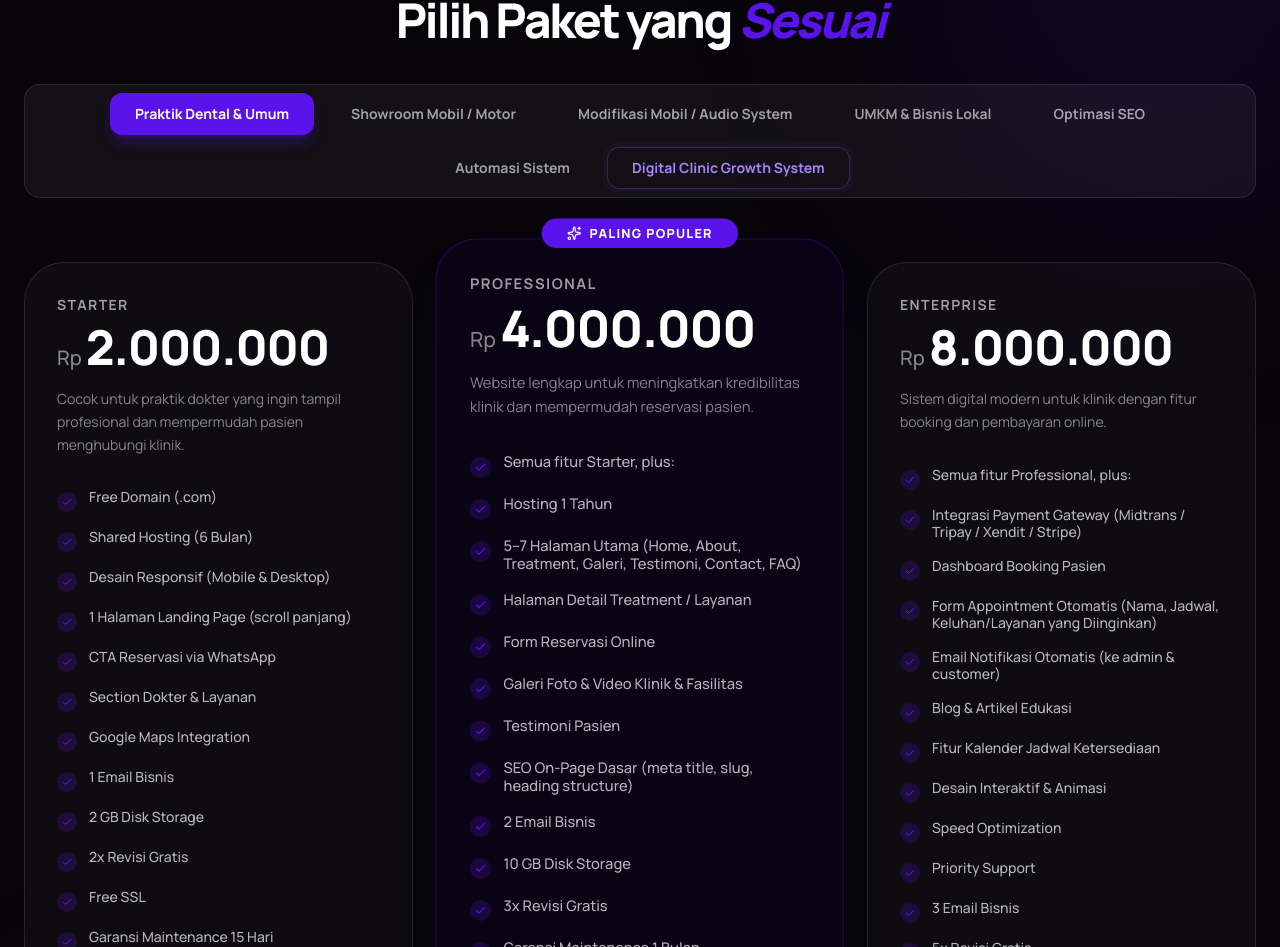
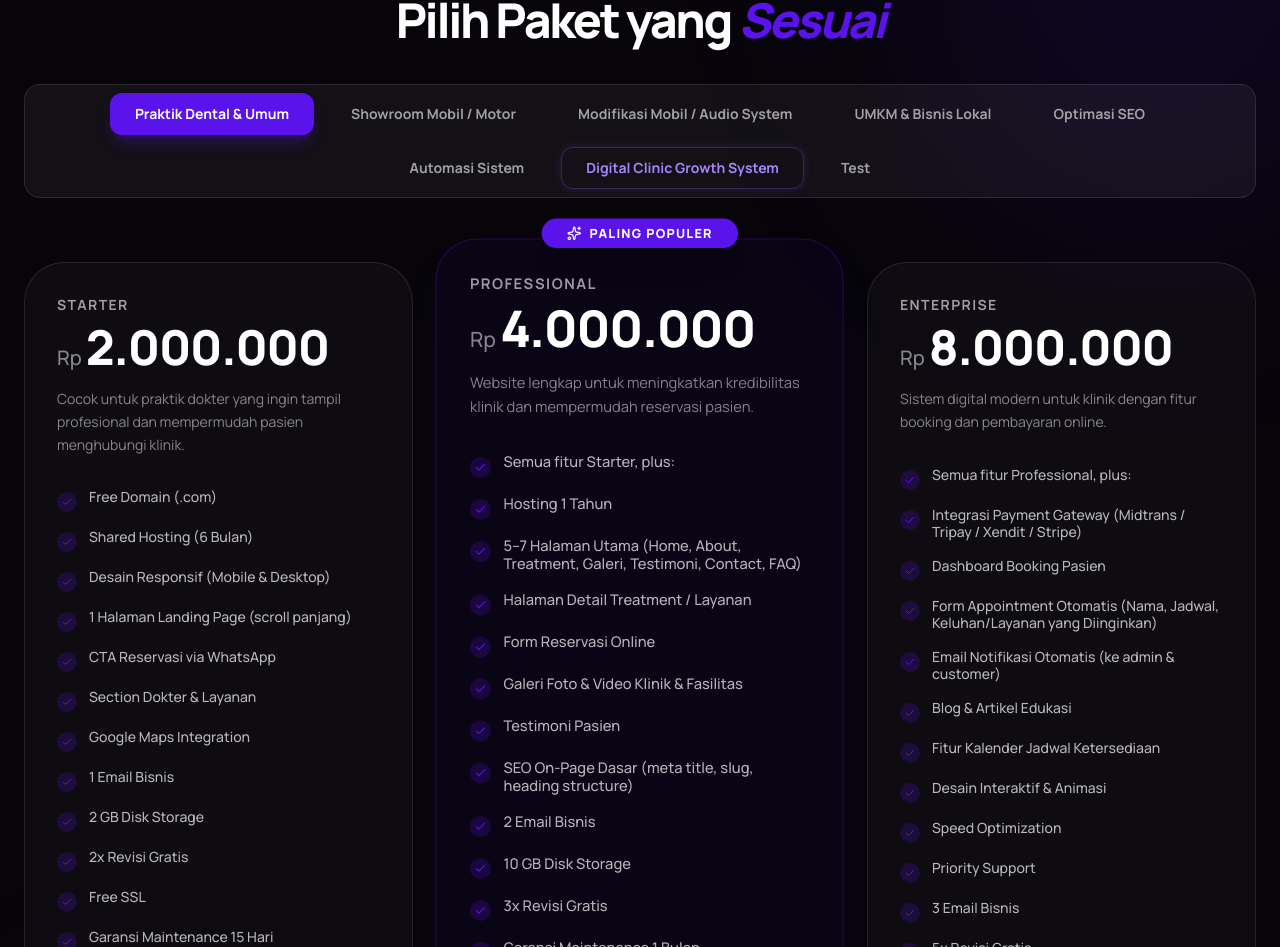
Before and after one commit to iqoll/qelana-dev, a Next.js app: page / in a window 1280 px wide. Shown: the part 3331-4278 px from the top of the page. Built offline with nearby package versions, Linux system fonts and the light colour scheme.

Commit message:
test price prod

```diff
--- a/components/layout/price.tsx
+++ b/components/layout/price.tsx
@@ -11,7 +11,8 @@
   "UMKM & Bisnis Lokal",
   "Optimasi SEO",
   "Automasi Sistem",
-  "Digital Clinic Growth System"
+  "Digital Clinic Growth System",
+  "Test"
 ];
 
 const PRICING_DATA: Record<string, any> = {
```
